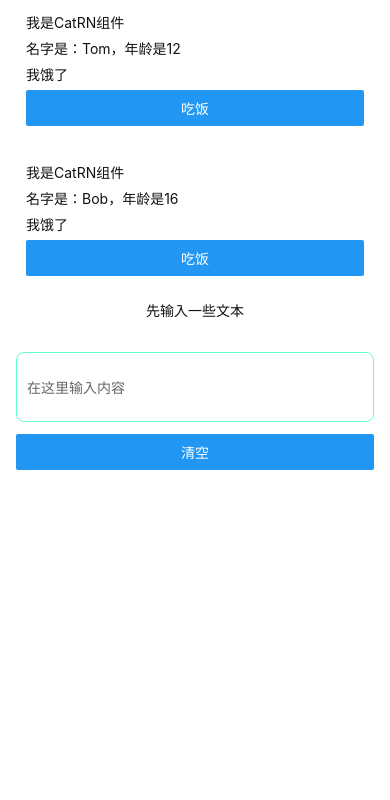
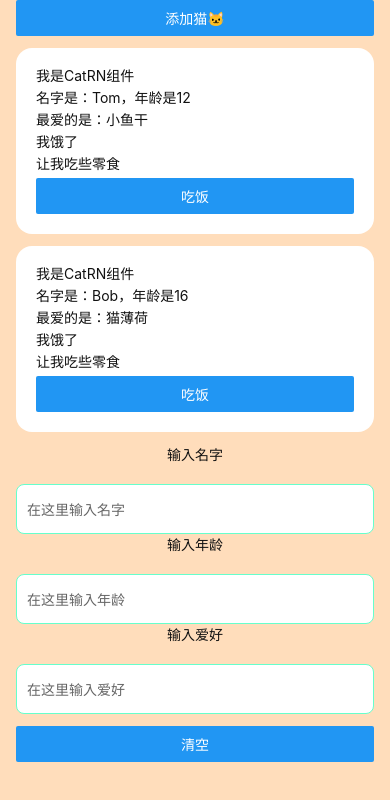
Before and after one commit to zbodo/RN-EzChat, a React Native app: screen / in a window 390 px wide. Shown: the top 800 px of the page. Built offline with nearby package versions, Linux system fonts and the light colour scheme.

Commit message:
重构App和Cat组件，以增强功能和用户体验。引入了一个表格，用于添加带有名字、年龄和最喜欢的食物的新猫。更新了Cat组件，以顯示最喜歡的食物，並改進了造型，以提高可讀性。根据主题调整背景颜色。

```diff
--- a/App.tsx
+++ b/App.tsx
@@ -1,5 +1,13 @@
 import { useState } from 'react';
-import { Button, StatusBar, StyleSheet, Text, TextInput, useColorScheme, View } from 'react-native';
+import {
+  Button,
+  StatusBar,
+  StyleSheet,
+  Text,
+  TextInput,
+  useColorScheme,
+  View,
+} from 'react-native';
 import {
   SafeAreaProvider,
   useSafeAreaInsets,
@@ -7,7 +15,6 @@ import {
 import Cat from './Cat';
 
 function App() {
-
   const isDarkMode = useColorScheme() === 'dark';
 
   return (
@@ -24,64 +31,170 @@ function AppContent() {
   const isDarkMode = useColorScheme() === 'dark';
 
   const themeColors = {
-    background: isDarkMode ? '#101214' : '#ffffff',
+    background: isDarkMode ? '#101214' : '#fdb',
     text: isDarkMode ? '#f5f5f5' : '#111111',
     inputBackground: isDarkMode ? '#1b1d21' : '#ffffff',
     inputBorder: isDarkMode ? '#3a3f47' : '#6fc',
     placeholder: isDarkMode ? '#9aa0aa' : '#666666',
   };
 
-  const [inputA, setInputA] = useState('')
+  const [catForm, setCatForm] = useState({
+    name: '',
+    age: '',
+    favoriteFood: '',
+  });
 
-  const cats = [
-    { name: 'Tom', age: 12 },
-    { name: 'Bob', age: 16 },
-  ];
+  const [cats, setCats] = useState([
+    {
+      name: 'Tom',
+      age: 12,
+      favoriteFood: '小鱼干',
+    },
+    {
+      name: 'Bob',
+      age: 16,
+      favoriteFood: '猫薄荷',
+    },
+  ]);
 
+  const handleAddCat = () => {
+    if (
+      catForm.name === '' ||
+      catForm.favoriteFood === '' ||
+      catForm.age === ''
+    ) {
+      return;
+    }
+
+    const catAgeNumber = Number(catForm.age);
+
+    if (Number.isNaN(catAgeNumber) || catAgeNumber < 0) {
+      return;
+    }
+
+    setCats([
+      ...cats,
+      {
+        name: catForm.name,
+        age: catAgeNumber,
+        favoriteFood: catForm.favoriteFood,
+      },
+    ]);
+    setCatForm({
+      name: '',
+      age: '',
+      favoriteFood: '',
+    });
+  };
+
+  const handleChangeCatForm = (
+    key: 'name' | 'age' | 'favoriteFood',
+    value: string,
+  ) => {
+    setCatForm({
+      ...catForm,
+      [key]: value,
+    });
+  };
 
   return (
     <View
       style={[
         styles.container,
         {
-          paddingTop: safeAreaInsets.top, paddingBottom: safeAreaInsets.bottom,
-          backgroundColor: themeColors.background
+          paddingTop: safeAreaInsets.top,
+          paddingBottom: safeAreaInsets.bottom,
+          backgroundColor: themeColors.background,
         },
       ]}
     >
+      <Button title="添加猫🐱" onPress={handleAddCat}></Button>
 
-      {cats.map((cat) => (
+      {cats.map(cat => (
         <Cat
+          textColor={themeColors.text}
+          cardBackground={themeColors.inputBackground}
           key={cat.name}
-          name={cat.name} age={cat.age} textColor={themeColors.text} cardBackground={themeColors.inputBackground} />))}
-      <Text
-        style={{
-          color: themeColors.text,
-          textAlignVertical: 'center', alignSelf: 'center', minHeight: 40
-        }}
-      >
-        {inputA || '先输入一些文本'}
+          name={cat.name}
+          age={cat.age}
+          favoriteFood={cat.favoriteFood}
+        />
+      ))}
+      <View>
+        <View>
+          <Text style={[styles.textShow, { color: themeColors.text }]}>
+            {catForm.name ? '猫的名字是：' + catForm.name : '输入名字'}
           </Text>
           <TextInput
-        style={[styles.input, {
+            style={[
+              styles.input,
+              {
                 color: themeColors.text,
                 borderColor: themeColors.inputBorder,
-          backgroundColor: themeColors.inputBackground
-        }]}
+                backgroundColor: themeColors.inputBackground,
+              },
+            ]}
             placeholderTextColor={themeColors.placeholder}
-        value={inputA}
-        onChangeText={setInputA}
-        placeholder='在这里输入内容'
+            value={catForm.name}
+            onChangeText={text => handleChangeCatForm('name', text)}
+            placeholder="在这里输入名字"
           />
+        </View>
+        <View>
+          <Text style={[styles.textShow, { color: themeColors.text }]}>
+            {catForm.age ? '猫的年龄是：' + catForm.age : '输入年龄'}
+          </Text>
+          <TextInput
+            keyboardType="numeric"
+            style={[
+              styles.input,
+              {
+                color: themeColors.text,
+                borderColor: themeColors.inputBorder,
+                backgroundColor: themeColors.inputBackground,
+              },
+            ]}
+            placeholderTextColor={themeColors.placeholder}
+            value={catForm.age}
+            onChangeText={text => handleChangeCatForm('age', text)}
+            placeholder="在这里输入年龄"
+          />
+        </View>
+        <View>
+          <Text style={[styles.textShow, { color: themeColors.text }]}>
+            {catForm.favoriteFood
+              ? '猫的爱好是：' + catForm.favoriteFood
+              : '输入爱好'}
+          </Text>
+          <TextInput
+            style={[
+              styles.input,
+              {
+                color: themeColors.text,
+                borderColor: themeColors.inputBorder,
+                backgroundColor: themeColors.inputBackground,
+              },
+            ]}
+            placeholderTextColor={themeColors.placeholder}
+            value={catForm.favoriteFood}
+            onChangeText={text => handleChangeCatForm('favoriteFood', text)}
+            placeholder="在这里输入爱好"
+          />
+        </View>
+      </View>
       <Button
-        title='清空'
-        onPress={() => { setInputA('') }}
+        title="清空"
+        onPress={() => {
+          setCatForm({
+            name: '',
+            age: '',
+            favoriteFood: '',
+          });
+        }}
       />
     </View>
   );
 }
-
-
 
 const styles = StyleSheet.create({
   container: {
@@ -89,15 +202,20 @@ const styles = StyleSheet.create({
     paddingHorizontal: 16,
     gap: 12,
   },
+  textShow: {
+    textAlignVertical: 'center',
+    alignSelf: 'center',
+    minHeight: 40,
+  },
   input: {
     borderWidth: 1,
     borderColor: '#6fc',
     borderRadius: 8,
     paddingVertical: 6,
     paddingHorizontal: 10,
-    minHeight: 70,
-    textAlignVertical: 'top'
-  }
+    minHeight: 50,
+    textAlignVertical: 'top',
+  },
 });
 
 export default App;
--- a/Cat.tsx
+++ b/Cat.tsx
@@ -2,49 +2,59 @@ import React, { useState } from 'react';
 import { Button, StyleSheet, Text, View } from 'react-native';
 
 type CatProps = {
-    name: string
-    age: number;
   textColor: string;
   cardBackground: string;
-}
+  name: string;
+  age: number;
+  favoriteFood: string;
+};
 
-const Cat = ({ name, age, textColor, cardBackground }: CatProps) => {
-    const [isHungry, setIsHungry] = useState(true)
-    const textStyle = { color: textColor }
+const Cat = ({
+  name,
+  age,
+  textColor,
+  cardBackground,
+  favoriteFood,
+}: CatProps) => {
+  const [isHungry, setIsHungry] = useState(true);
+  const textStyle = { color: textColor };
 
-    const handleToggleHungry = () => { setIsHungry(!isHungry) }
+  const handleToggleHungry = () => {
+    setIsHungry(!isHungry);
+  };
 
+  const hungryText = isHungry ? '我饿了' : '我吃饱了';
   return (
     <View
-            style={[styles.card, {
+      style={[
+        styles.card,
+        {
           backgroundColor: cardBackground,
-            }]}
+        },
+      ]}
     >
-            <Text
-                style={[styles.text, textStyle]}
-            >我是CatRN组件</Text>
-            <Text
-                style={[styles.text, textStyle]}>名字是：{name}，年龄是{age}  </Text>
-            <Text
-                style={[styles.text, textStyle]}>{isHungry ? '我饿了' : '我吃饱了'}  </Text>
-            <Button
-                title='吃饭'
-                onPress={handleToggleHungry}
-            />
+      <Text style={[styles.text, textStyle]}>我是CatRN组件</Text>
+      <Text style={[styles.text, textStyle]}>
+        名字是：{name}，年龄是{age}{' '}
+      </Text>
+      <Text style={[styles.text, textStyle]}>最爱的是：{favoriteFood} </Text>
+      <Text style={[styles.text, textStyle]}>{hungryText} </Text>
+      {isHungry && <Text style={[styles.text, textStyle]}>让我吃些零食 </Text>}
+      <Button title="吃饭" onPress={handleToggleHungry} />
     </View>
   );
 };
 
 const styles = StyleSheet.create({
   text: {
-
+    fontSize: 14,
+    lineHeight: 16,
   },
   card: {
-        paddingHorizontal: 10,
     borderRadius: 16,
-        paddingVertical: 12,
-        gap: 6
-    }
-})
+    padding: 20,
+    gap: 6,
+  },
+});
 
 export default Cat;
```
Lines whose indentation alone changed are shown as unchanged.
